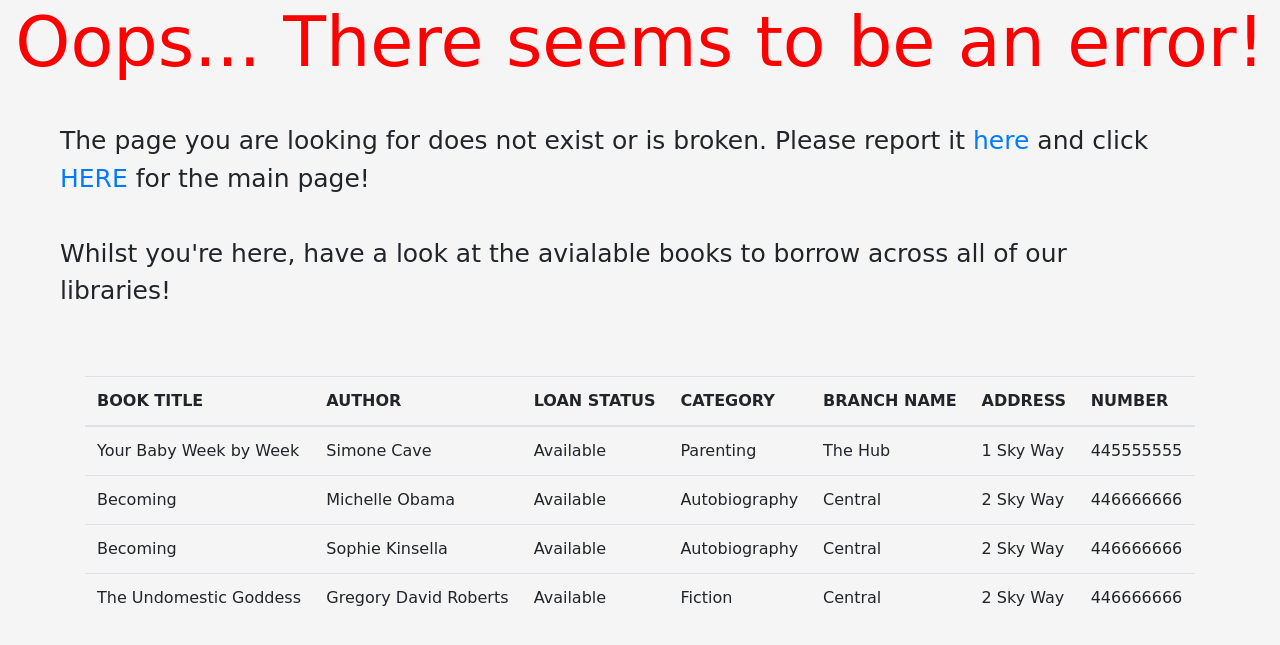
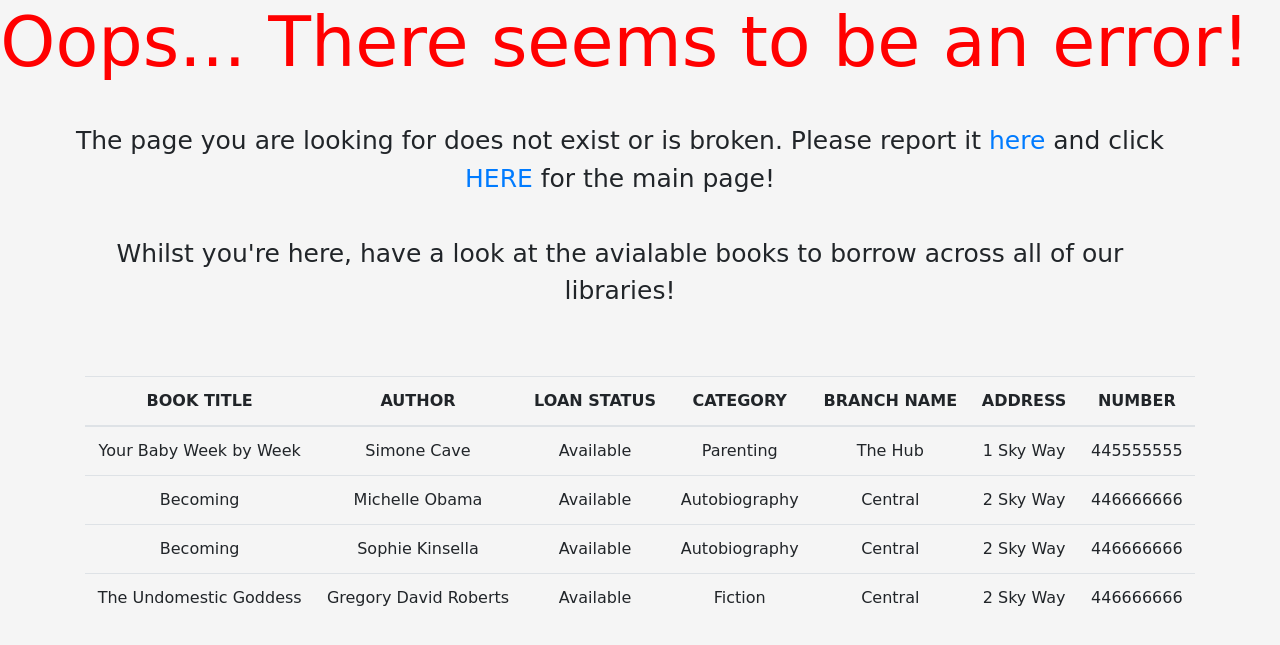
Before and after one commit to dee-geentilal/Library-Management-System, a PHP site: page /ErrorPage.php in a window 1280 px wide. Shown: the top 645 px of the page. Run offline with PHP 8.4, Linux system fonts and the light colour scheme; data comes from the database, SQL or seed files in the repository; some libraries are stand-ins or nearby versions; some web fonts are replaced.

Commit message:
Update LibraryStyles.css

```diff
--- a/LibraryStyles.css
+++ b/LibraryStyles.css
@@ -10,11 +10,13 @@
  text-align: center;
 font-size: 70px;
 color: red;
+padding-right:30px;
 
 }
 body{
     background-color: whitesmoke;
  font-family: 'Dokdo', cursive;
+ text-align: center;
 }
 p{
     padding-top:30px;
@@ -22,4 +24,5 @@
     padding-right:100px;
     padding-bottom: 50px;
     font-size:25px;
+    text-align: center;
 }
```
